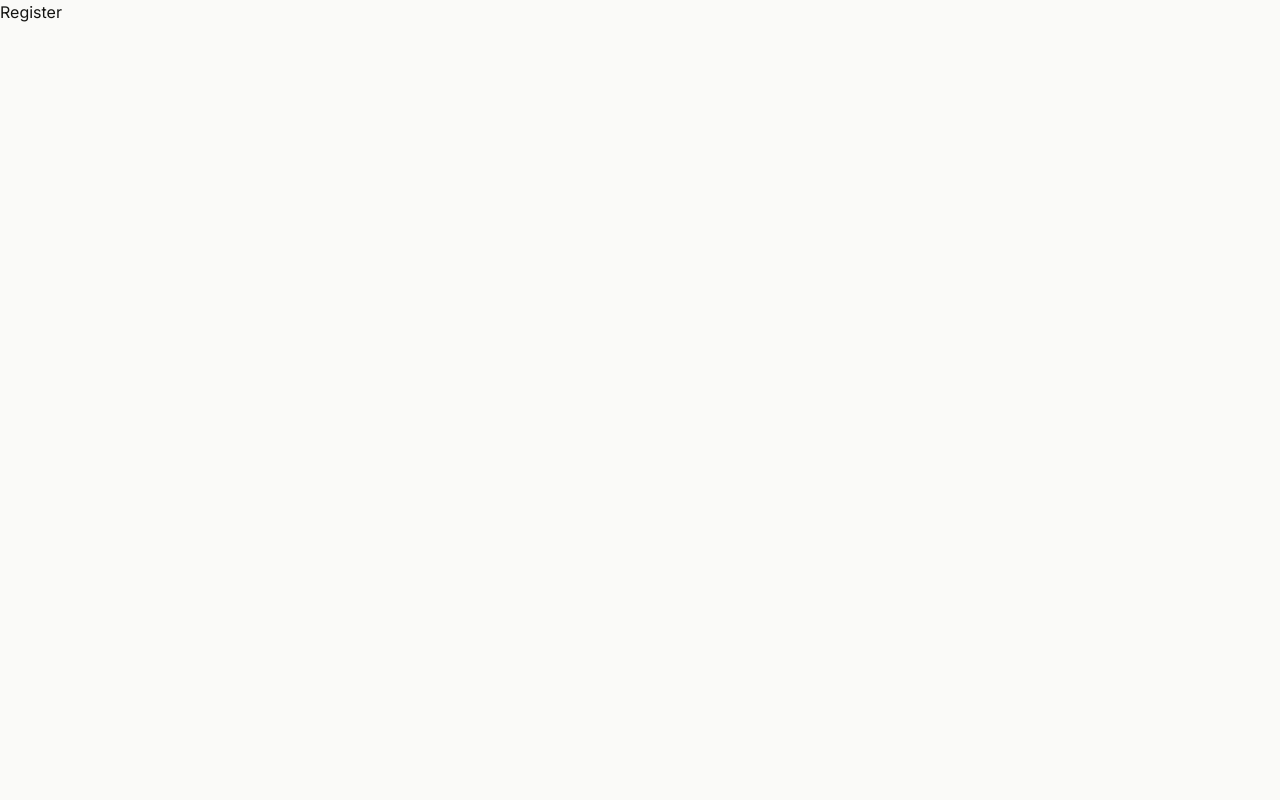
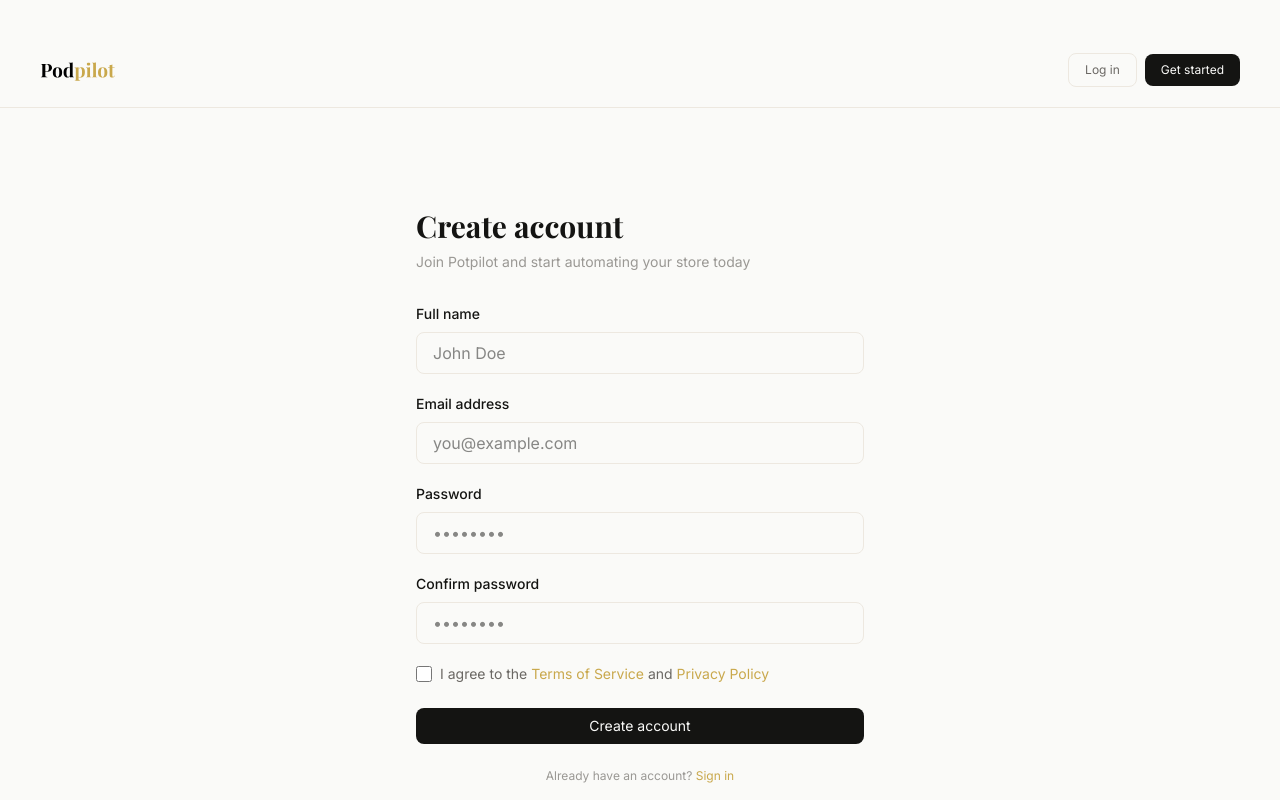
Before and after one commit to jW028/podpilot, a Next.js app: page /register in a window 1280 px wide. Shown: the top 800 px of the page. Built offline with nearby package versions, Linux system fonts and the light colour scheme.

Commit message:
refactor: separate server and client cleanly

```diff
--- a/app/login/page.tsx
+++ b/app/login/page.tsx
@@ -1,7 +1,16 @@
 import React from "react";
+import Header from "@/components/Header";
+import Footer from "@/components/Footer";
+import LoginPage from "@/components/login/LoginPage";
 
 const Login = () => {
-  return <div>Login</div>;
+  return (
+    <>
+      <Header />
+      <LoginPage />
+      <Footer />
+    </>
+  );
 };
 
 export default Login;
--- a/app/page.tsx
+++ b/app/page.tsx
@@ -1,13 +1,12 @@
 import Footer from "@/components/Footer";
 import Header from "@/components/Header";
+import LandingPage from "@/components/landing/LandingPage";
 
 export default function Home() {
   return (
     <>
       <Header />
-      <main className="h-[50dvh] text-sm w-screen flex justify-center items-center font-serif text-neutral-500">
-        landing page
-      </main>
+      <LandingPage />
       <Footer />
     </>
   );
--- a/app/register/page.tsx
+++ b/app/register/page.tsx
@@ -1,7 +1,16 @@
+import Footer from "@/components/Footer";
+import Header from "@/components/Header";
+import RegisterPage from "@/components/register/RegisterPage";
 import React from "react";
 
 const Register = () => {
-  return <div>Register</div>;
+  return (
+    <>
+      <Header />
+      <RegisterPage />
+      <Footer />
+    </>
+  );
 };
 
 export default Register;
--- a/components/Header.tsx
+++ b/components/Header.tsx
@@ -1,11 +1,14 @@
 import Image from "next/image";
 import React from "react";
 import Button from "./ui/Button";
+import Link from "next/link";
 
 const Header = () => {
   return (
     <div className="border-b bg-light border-neutral-300 pt-8 px-10 flex justify-between items-center">
-      <Image src="/logo.svg" alt="logo" width={75} height={25} />
+      <Link href="/">
+        <Image src="/logo.svg" alt="logo" width={75} height={25} priority />
+      </Link>
       <div className="flex justify-center items-center gap-2">
         <Button variant="outline" size="sm" href="/login">
           Log in
--- /dev/null
+++ b/components/landing/LandingPage.tsx
@@ -0,0 +1,12 @@
+"use client";
+import React from "react";
+
+const LandingPage = () => {
+  return (
+    <main className="h-[50dvh] text-sm w-screen flex justify-center items-center font-serif text-neutral-500">
+      landing page
+    </main>
+  );
+};
+
+export default LandingPage;
--- /dev/null
+++ b/components/login/LoginPage.tsx
@@ -0,0 +1,112 @@
+"use client";
+
+import React from "react";
+import Button from "@/components/ui/Button";
+
+const loginStyles = {
+  container: "min-h-screen flex flex-col bg-light",
+  main: "flex-1 flex items-center justify-center px-6 py-20",
+  formContainer: "w-full max-w-md",
+  heading: "font-serif text-3xl font-bold text-light-primary mb-2",
+  subtext: "text-neutral-400 text-sm mb-8",
+  formGroup: "mb-5",
+  label: "block text-sm font-medium text-light-primary mb-2",
+  input:
+    "w-full px-4 py-2 border border-neutral-300 rounded-lg focus:outline-none focus:border-primary-500 focus:ring-1 focus:ring-primary-500 text-light-primary",
+  checkbox: "flex items-center gap-2 mb-6",
+  checkboxInput: "w-4 h-4 border border-neutral-300 rounded cursor-pointer",
+  checkboxLabel: "text-sm text-neutral-500",
+  divider: "my-6 text-center text-xs text-neutral-400",
+  link: "text-primary-500 hover:text-primary-600 transition",
+};
+
+const handleSubmit = (e: React.FormEvent) => {
+  e.preventDefault();
+  // TODO: login backend
+};
+
+const LoginPage = () => {
+  return (
+    <div className={loginStyles.container}>
+      <main className={loginStyles.main}>
+        <div className={loginStyles.formContainer}>
+          <div className="mb-8">
+            <h1 className={loginStyles.heading}>Welcome back</h1>
+            <p className={loginStyles.subtext}>
+              Sign in to your Podpilot account to continue
+            </p>
+          </div>
+
+          <form onSubmit={handleSubmit} className="space-y-5">
+            {/* Email */}
+            <div className={loginStyles.formGroup}>
+              <label htmlFor="email" className={loginStyles.label}>
+                Email address
+              </label>
+              <input
+                id="email"
+                type="email"
+                placeholder="you@example.com"
+                className={loginStyles.input}
+                required
+              />
+            </div>
+
+            {/* Password */}
+            <div className={loginStyles.formGroup}>
+              <label htmlFor="password" className={loginStyles.label}>
+                Password
+              </label>
+              <input
+                id="password"
+                type="password"
+                placeholder="••••••••"
+                className={loginStyles.input}
+                required
+              />
+            </div>
+
+            {/* Remember me */}
+            <div className={loginStyles.checkbox}>
+              <input
+                id="remember"
+                type="checkbox"
+                className={loginStyles.checkboxInput}
+              />
+              <label htmlFor="remember" className={loginStyles.checkboxLabel}>
+                Remember me for 30 days
+              </label>
+            </div>
+
+            {/* Sign in button */}
+            <Button
+              variant="primary"
+              size="md"
+              className="w-full"
+              type="submit"
+            >
+              Sign in
+            </Button>
+          </form>
+
+          {/* Divider */}
+          <div className={loginStyles.divider}>
+            Don&apos;t have an account?{" "}
+            <a href="/register" className={loginStyles.link}>
+              Create one
+            </a>
+          </div>
+
+          {/* Forgot password link */}
+          <div className="text-center">
+            <a href="#" className={`text-sm ${loginStyles.link}`}>
+              Forgot your password?
+            </a>
+          </div>
+        </div>
+      </main>
+    </div>
+  );
+};
+
+export default LoginPage;
--- /dev/null
+++ b/components/register/RegisterPage.tsx
@@ -0,0 +1,141 @@
+"use client";
+
+import React from "react";
+import Button from "@/components/ui/Button";
+
+const registerStyles = {
+  container: "min-h-screen flex flex-col bg-light",
+  main: "flex-1 flex items-center justify-center px-6 py-20",
+  formContainer: "w-full max-w-md",
+  heading: "font-serif text-3xl font-bold text-light-primary mb-2",
+  subtext: "text-neutral-400 text-sm mb-8",
+  formGroup: "mb-5",
+  label: "block text-sm font-medium text-light-primary mb-2",
+  input:
+    "w-full px-4 py-2 border border-neutral-300 rounded-lg focus:outline-none focus:border-primary-500 focus:ring-1 focus:ring-primary-500 text-light-primary",
+  checkbox: "flex items-center gap-2 mb-6",
+  checkboxInput: "w-4 h-4 border border-neutral-300 rounded cursor-pointer",
+  checkboxLabel: "text-sm text-neutral-500",
+  divider: "my-6 text-center text-xs text-neutral-400",
+  link: "text-primary-500 hover:text-primary-600 transition",
+};
+
+const handleSubmit = (e: React.FormEvent) => {
+  e.preventDefault();
+  // TODO: registration backend
+};
+
+const RegisterPage = () => {
+  return (
+    <main className={registerStyles.container}>
+      <div className={registerStyles.main}>
+        <div className={registerStyles.formContainer}>
+          <div className="mb-8">
+            <h1 className={registerStyles.heading}>Create account</h1>
+            <p className={registerStyles.subtext}>
+              Join Potpilot and start automating your store today
+            </p>
+          </div>
+
+          <form onSubmit={handleSubmit} className="space-y-5">
+            {/* Full Name */}
+            <div className={registerStyles.formGroup}>
+              <label htmlFor="fullname" className={registerStyles.label}>
+                Full name
+              </label>
+              <input
+                id="fullname"
+                type="text"
+                placeholder="John Doe"
+                className={registerStyles.input}
+                required
+              />
+            </div>
+
+            {/* Email */}
+            <div className={registerStyles.formGroup}>
+              <label htmlFor="email" className={registerStyles.label}>
+                Email address
+              </label>
+              <input
+                id="email"
+                type="email"
+                placeholder="you@example.com"
+                className={registerStyles.input}
+                required
+              />
+            </div>
+
+            {/* Password */}
+            <div className={registerStyles.formGroup}>
+              <label htmlFor="password" className={registerStyles.label}>
+                Password
+              </label>
+              <input
+                id="password"
+                type="password"
+                placeholder="••••••••"
+                className={registerStyles.input}
+                required
+              />
+            </div>
+
+            {/* Confirm Password */}
+            <div className={registerStyles.formGroup}>
+              <label htmlFor="confirmPassword" className={registerStyles.label}>
+                Confirm password
+              </label>
+              <input
+                id="confirmPassword"
+                type="password"
+                placeholder="••••••••"
+                className={registerStyles.input}
+                required
+              />
+            </div>
+
+            {/* Terms & Conditions */}
+            <div className={registerStyles.checkbox}>
+              <input
+                id="terms"
+                type="checkbox"
+                className={registerStyles.checkboxInput}
+                required
+              />
+              <label htmlFor="terms" className={registerStyles.checkboxLabel}>
+                I agree to the{" "}
+                <a href="#" className={registerStyles.link}>
+                  Terms of Service
+                </a>{" "}
+                and{" "}
+                <a href="#" className={registerStyles.link}>
+                  Privacy Policy
+                </a>
+              </label>
+            </div>
+
+            {/* Sign up button */}
+            <Button
+              variant="primary"
+              size="md"
+              className="w-full"
+              type="submit"
+            >
+              Create account
+            </Button>
+          </form>
+
+          {/* Divider */}
+          <div className={registerStyles.divider}>
+            Already have an account?{" "}
+            <a href="/login" className={registerStyles.link}>
+              Sign in
+            </a>
+          </div>
+        </div>
+      </div>
+    </main>
+  );
+};
+
+export default RegisterPage;
--- a/package.json
+++ b/package.json
@@ -1,5 +1,5 @@
 {
-  "name": "potpilot",
+  "name": "podpilot",
   "version": "0.1.0",
   "private": true,
   "scripts": {
```
